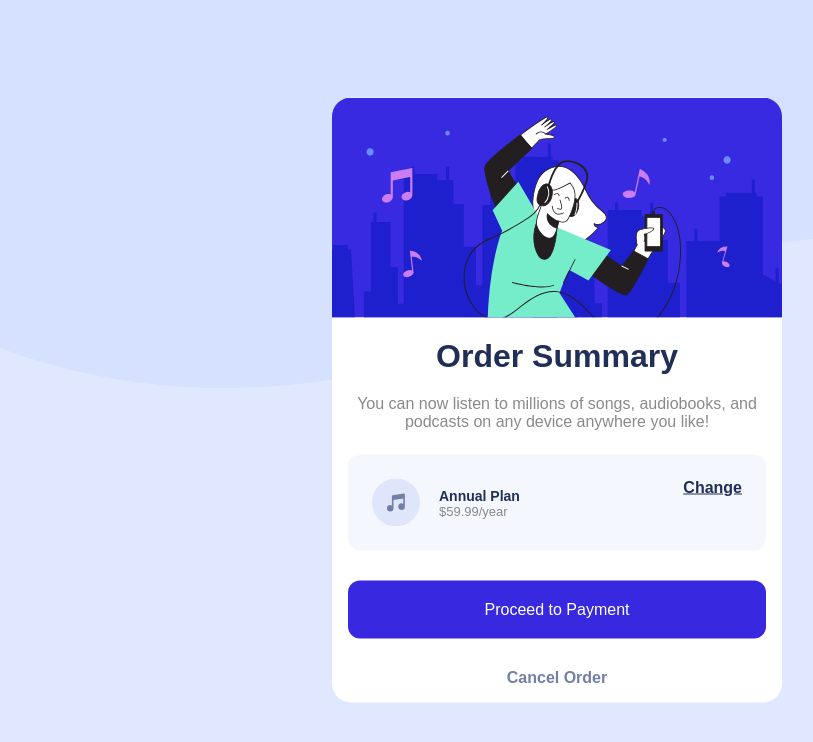
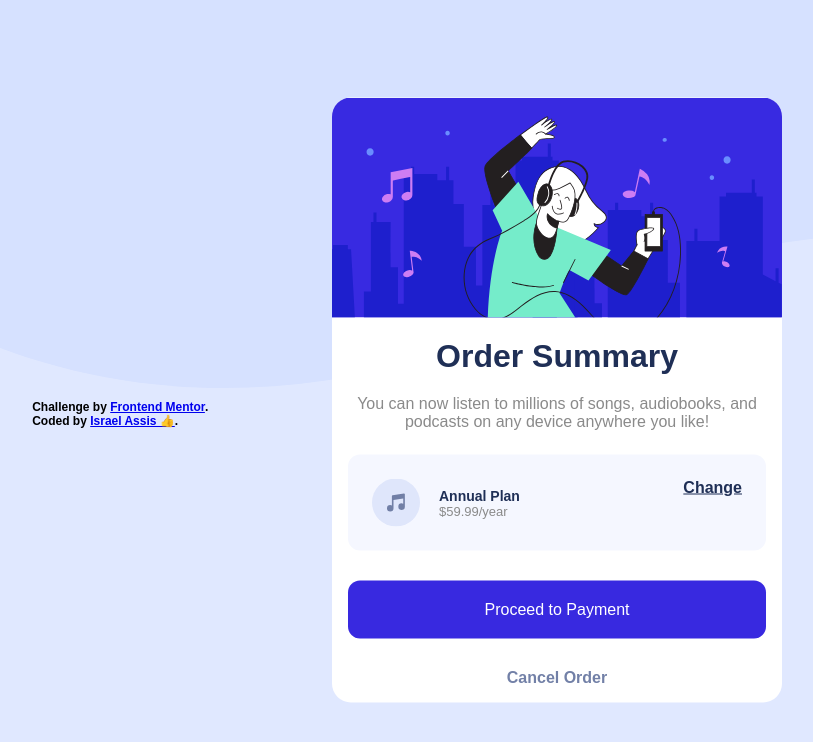
Before and after one commit to israelassis/Order-Summary-Card, a plain HTML site: page order-summary-component-main/index.html in a window 1280 px wide. Shown: the whole page, without its empty margins (83-896 px from the left). Drawn offline with Linux system fonts and the light colour scheme; a web font is replaced by a local one.

Commit message:
update metadados
add meta author, description, keywords.

add copyright e code by.

```diff
--- a/order-summary-component-main/index.html
+++ b/order-summary-component-main/index.html
@@ -3,15 +3,17 @@
 <head>
   <meta charset="UTF-8">
   <meta http-equiv="refresh" content="711">
-  <meta name="viewport" content="width=device-width, initial-scale=1.0"> <!-- displays site properly based on user's device -->
+  <meta name="viewport" content="width=device-width, initial-scale=1.0">
+  <meta name="author" content="Israel Assis">
+  <meta name="description" content="Praticando com desafio do site Frontend Mentor">
+  <meta name="keywords" content="HTML, CSS, @media, :hover, teoria, prática">
   <link rel="preconnect" href="https://fonts.googleapis.com">
   <link rel="preconnect" href="https://fonts.gstatic.com" crossorigin>
   <link href="https: //fonts.googleapis.com/css2? family= Fraunces:ital,opsz,wght@1,9..144,700 & family= Lato:ital,wght@1,300 & family= Montserrat:wght@500;700 & family= Noto +Sans:wght@300 & family= Red+Hat+Display:wght@500;700;900 & family= Roboto+Mono:ital,wght@0,100;1,300 & family= Roboto:wght@100;400 & family= Rubik +Moonrocks &display=swap" rel="stylesheet">
   <link rel="icon" type="image/png" sizes="32x32" href="./images/favicon-32x32.png">
   <link rel="stylesheet" href="style_card.css">
+
   <title>Frontend Mentor | Order summary card</title>
-
-  <!-- 👍 -->
 
 </head>
 <body>
@@ -54,9 +56,9 @@
 
 
 
-  <!-- <div class="attribution">
-    Challenge by <a href="https://www.frontendmentor.io?ref=challenge" target="_blank">Frontend Mentor</a>.
-    Coded by <a href="#">Your Name Here</a>.
-  </div> -->
+  <div class="attribution">
+    Challenge by <a href="https://www.frontendmentor.io?ref=challenge" target="_blank">Frontend Mentor</a>. <br>
+    Coded by <a href="#">Israel Assis 👍</a>.
+  </div>
 </body>
 </html>
--- a/order-summary-component-main/style_card.css
+++ b/order-summary-component-main/style_card.css
@@ -114,6 +114,11 @@ a.cancel-btn:hover {
     color: hsl(223, 47%, 23%);
 }
 
+
+
+
+/* ----  Acessibilidade ---- */
+
 @media only screen and (max-width: 425px){
     body{
         background-image: url(./images/pattern-background-mobile.svg);
@@ -141,3 +146,12 @@ a.cancel-btn:hover {
         padding: 9% 7%;
     }
 }
+
+
+.attribution {
+    position: absolute;
+    left: 9%;
+    top: 50%;
+    font-size: 12px;
+    font-weight: 700;
+}
```
